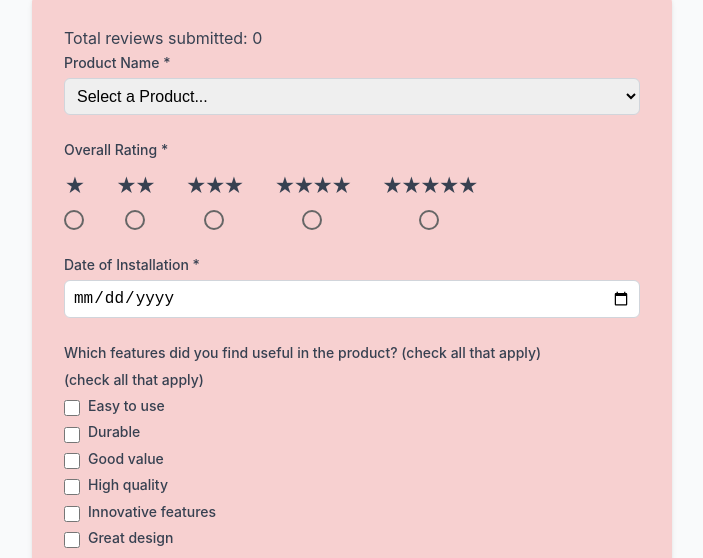
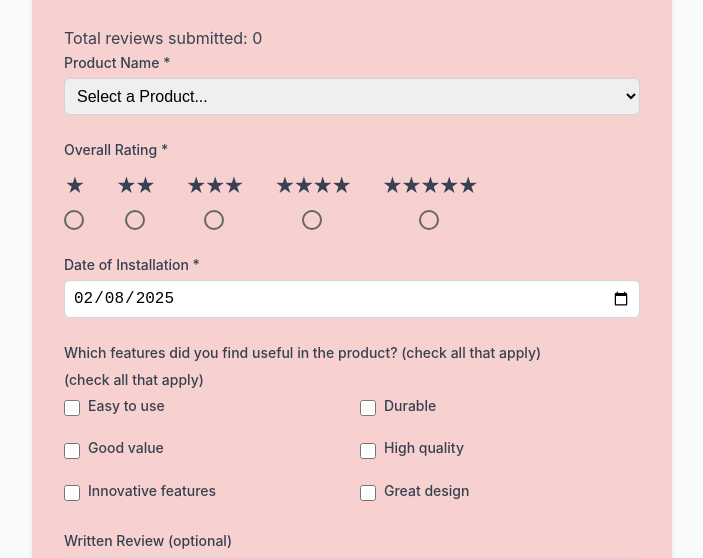
Before and after one commit to rachealkatono/wdd131, a plain HTML site: page form.html in a window 1280 px wide. Shown: the part 164-722 px from the top of the page, without its empty margins (288-991 px from the left). Drawn offline with Linux system fonts and the light colour scheme.

Commit message:
corrections

```diff
--- a/form.html
+++ b/form.html
@@ -3,6 +3,11 @@
 <head>
     <meta charset="UTF-8">
     <meta name="viewport" content="width=device-width, initial-scale=1.0">
+    <meta name="description" content="Uganda, the Pearl of Africa, is known for its breathtaking landscapes, diverse wildlife, and rich cultural heritage.">
+    <meta name="author" content="Racheal Katono">
+    <link rel="preconnect" href="https://fonts.googleapis.com">
+    <link rel="preconnect" href="https://fonts.gstatic.com" crossorigin>
+    <link href="https://fonts.googleapis.com/css2?family=Roboto:wght@400;700&display=swap" rel="stylesheet">
     <title>Product Review Form</title>
     <link rel="stylesheet" href="styles/form.css">
 </head>
@@ -51,23 +56,44 @@
                         </div>
                     </div>
                 </div>
-                    <!-- Installation Date -->
                 <div class="form-group">
                     <label for="installDate">Date of Installation *</label>
-                        <input type="date" id="installDate" name="installDate" required autocomplete="date">
+                    <input type="date" id="installDate" name="installDate" required>
                 </div>
 
                     <!-- Useful Features -->
                             <div class="form-group">
                                 <label>Which features did you find useful in the product? (check all that apply)</label>
                                 <label>(check all that apply)</label>
-                        <div id="featuresContainer"></div>
                                 <div class="features-grid" id="featuresContainer">
-
+                                    <div class="feature-item">
+                                        <input type="checkbox" id="easy-to-use" name="features" value="Easy to use">
+                                        <label for="easy-to-use">Easy to use</label>
+                                    </div>
+                                    <div class="feature-item">
+                                        <input type="checkbox" id="durable" name="features" value="Durable">
+                                        <label for="durable">Durable</label>
+                                    </div>
+                                    <div class="feature-item">
+                                        <input type="checkbox" id="good-value" name="features" value="Good value">
+                                        <label for="good-value">Good value</label>
+                                    </div>
+                                    <div class="feature-item">
+                                        <input type="checkbox" id="high-quality" name="features" value="High quality">
+                                        <label for="high-quality">High quality</label>
+                                    </div>
+                                    <div class="feature-item">
+                                        <input type="checkbox" id="high-quality" name="features" value="High quality">
+                                        <label for="high-quality">Innovative features</label>
+                                    </div>
+                                    <div class="feature-item">
+                                        <input type="checkbox" id="high-quality" name="features" value="High quality">
+                                        <label for="high-quality">Great design</label>
+                                    </div>
+                                </div>
+                            </div>
 
                             <!-- Features will be added here by JavaScript -->
-                        </div>
-                    </div>
 
                     <!-- Written Review -->
                     <div class="form-group">
--- a/scripts/form.js
+++ b/scripts/form.js
@@ -27,14 +27,6 @@ const products = [
     }
   ];
 
-const features = [
-    "Easy to use",
-    "Durable",
-    "Good value",
-    "High quality",
-    "Innovative features",
-    "Great design"
-];
 // Populate Product Name Dropdown
 document.addEventListener("DOMContentLoaded", function() {
     const productSelect = document.getElementById("product");
@@ -45,19 +37,26 @@ document.addEventListener("DOMContentLoaded", function() {
         option.textContent = product.name; // ✅ Displaying product name
         productSelect.appendChild(option);
     });
-    // Populate features
-    const featuresContainer = document.getElementById('featuresContainer');
+    document.addEventListener("DOMContentLoaded", function () {
+        const featuresContainer = document.getElementById("featuresContainer");
+
+        if (!featuresContainer) return; // Prevents error if div is missing
+
+        const features = [
+            "Easy to use", "Durable", "Good value", "High quality", "Innovative features", "Great design"
+        ];
+
         features.forEach(feature => {
-        const div = document.createElement('div');
-        div.className = 'feature-item';
+            const div = document.createElement("div");
+            div.className = "feature-item";
 
-        const input = document.createElement('input');
-        input.type = 'checkbox';
-        input.id = feature.toLowerCase().replace(/\s+/g, '-');
-        input.name = 'features';
+            const input = document.createElement("input");
+            input.type = "checkbox";
+            input.id = feature.toLowerCase().replace(/\s+/g, '-'); // e.g., "easy-to-use"
+            input.name = "features";
             input.value = feature;
 
-        const label = document.createElement('label');
+            const label = document.createElement("label");
             label.htmlFor = input.id;
             label.textContent = feature;
 
@@ -65,6 +64,8 @@ document.addEventListener("DOMContentLoaded", function() {
             div.appendChild(label);
             featuresContainer.appendChild(div);
         });
+    });
+
 
     // Form submission
     const form = document.getElementById('productReviewForm');
@@ -79,6 +80,16 @@ document.addEventListener("DOMContentLoaded", function() {
         localStorage.setItem('reviewCount', currentCount + 1);
     });
 });
+document.addEventListener("DOMContentLoaded", function () {
+    const installDateInput = document.getElementById("installDate");
+
+    if (installDateInput) {
+        const today = new Date();
+        const formattedDate = today.toISOString().split("T")[0]; // YYYY-MM-DD format
+        installDateInput.value = formattedDate; // Set default value to today
+    }
+});
+
 // Update the current year dynamically in the footer
 const currentYearElement = document.getElementById("currentyear");
 if (currentYearElement) {
```
Also changed, not shown: review.html (+6 -1 lines). Lines whose indentation alone changed are shown as unchanged.
